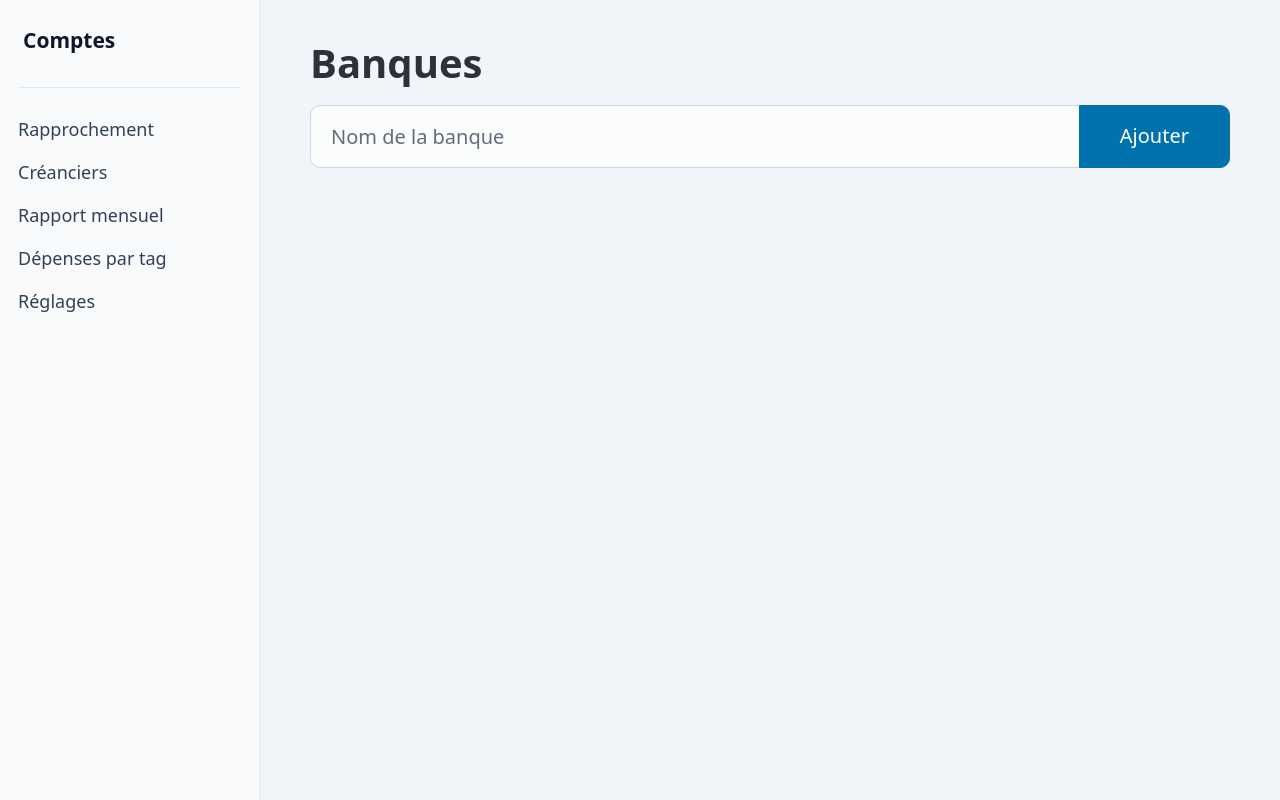
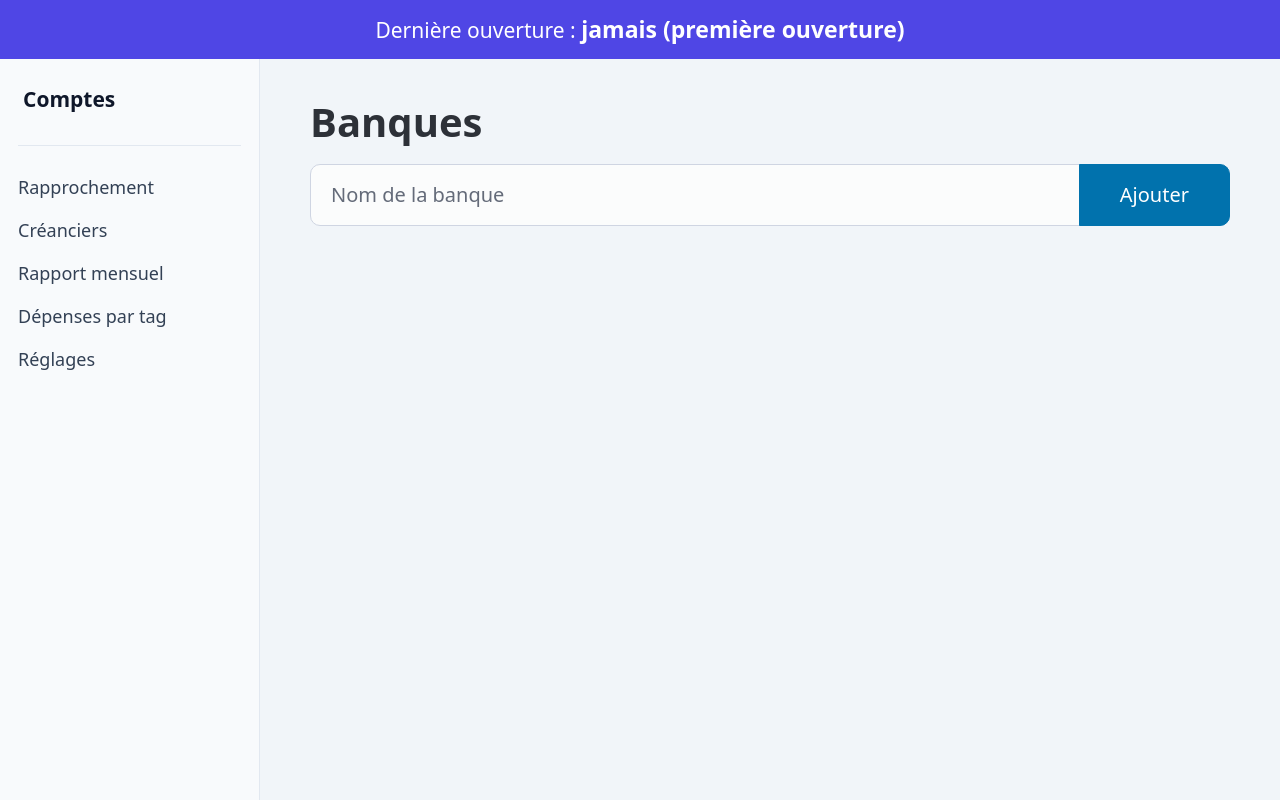
Before and after one commit to DessaiImrane/compteperso, a FastAPI app: page /banques in a window 1280 px wide. Run offline with FastAPI, Linux system fonts and the light colour scheme; data that the repository does not hold is empty; parts of the project's set-up code (start-up, migrations or seed data) failed here and were passed over; some libraries are stand-ins or nearby versions.

Commit message:
feat: show previous open time in a header banner
Adds derniere_ouverture to the Settings row; on startup the app records
now() and displays whatever was recorded before that as "Dernière
ouverture" across every screen, so it's clear from which date to copy
bank statement rows.

Co-Authored-By: Claude Sonnet 5 <noreply@anthropic.com>
Claude-Session: https://claude.ai/code/session_01N1qjfdPTrWawy95RfwwXrx

```diff
--- a/app/models.py
+++ b/app/models.py
@@ -122,3 +122,4 @@ class Settings(Base):
 
     id: Mapped[int] = mapped_column(primary_key=True)
     backup_dir: Mapped[str]
+    derniere_ouverture: Mapped[datetime.datetime | None] = mapped_column(nullable=True)
--- a/app/templates/base.html
+++ b/app/templates/base.html
@@ -24,12 +24,20 @@
     html, body { height: 100%; margin: 0; }
     body { background: #f1f5f9; }
 
-    .app-shell { display: flex; height: 100vh; overflow: hidden; }
+    .page { display: flex; flex-direction: column; height: 100vh; }
+
+    .top-banner {
+      flex-shrink: 0; background: var(--accent); color: #fff;
+      padding: 0.6rem 1.5rem; font-size: 1.05rem; text-align: center;
+    }
+    .top-banner strong { font-size: 1.15rem; }
+
+    .app-shell { display: flex; flex: 1; min-height: 0; overflow: hidden; }
 
     .sidebar {
       width: 260px; flex-shrink: 0; background: var(--sidebar-bg);
       border-right: 1px solid var(--sidebar-border); overflow-y: auto;
-      height: 100vh; padding: 1.25rem 0.9rem; box-sizing: border-box;
+      height: 100%; padding: 1.25rem 0.9rem; box-sizing: border-box;
     }
     .sidebar-title {
       font-weight: 700; font-size: 1.05rem; margin: 0 0.25rem 1.25rem; color: #0f172a;
@@ -58,7 +66,7 @@
     }
     .sidebar-nav a:hover { background: var(--row-hover); color: var(--accent); }
 
-    main.main-scroll { flex: 1; overflow-y: auto; height: 100vh; padding: 2rem 2.5rem; box-sizing: border-box; }
+    main.main-scroll { flex: 1; overflow-y: auto; height: 100%; padding: 2rem 2.5rem; box-sizing: border-box; }
     main.main-scroll > :first-child { margin-top: 0; }
 
     table { border-collapse: collapse; overflow-x: auto; display: block; white-space: nowrap; }
@@ -98,7 +106,12 @@
   </style>
 </head>
 <body>
-  <div class="app-shell">
+  <div class="page">
+    <header class="top-banner">
+      Dernière ouverture :
+      <strong>{{ derniere_ouverture_precedente.strftime("%d/%m/%Y à %H:%M") if derniere_ouverture_precedente else "jamais (première ouverture)" }}</strong>
+    </header>
+    <div class="app-shell">
     <aside class="sidebar">
       <a class="sidebar-title" href="/banques">Comptes</a>
       {% for entry in sidebar_banques %}
@@ -127,6 +140,7 @@
     <main class="main-scroll">
       {% block content %}{% endblock %}
     </main>
+    </div>
   </div>
   <script>
     document.querySelectorAll('.compte-list').forEach(function (list) {
```
Also changed, not shown: app/main.py (+9 -1 lines), app/services/backup.py (+16 -0 lines), tests/test_backup.py (+26 -1 lines).
